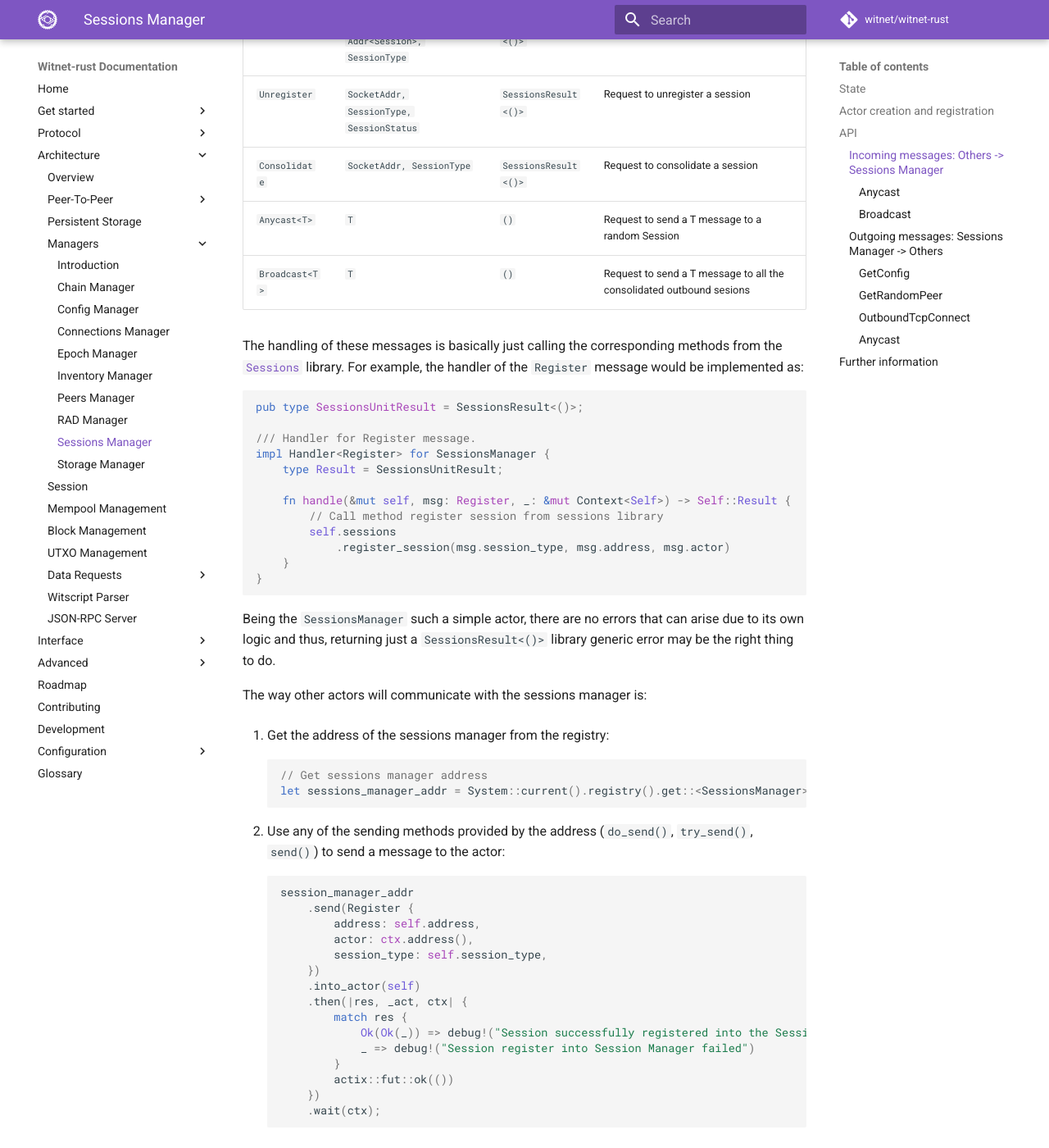
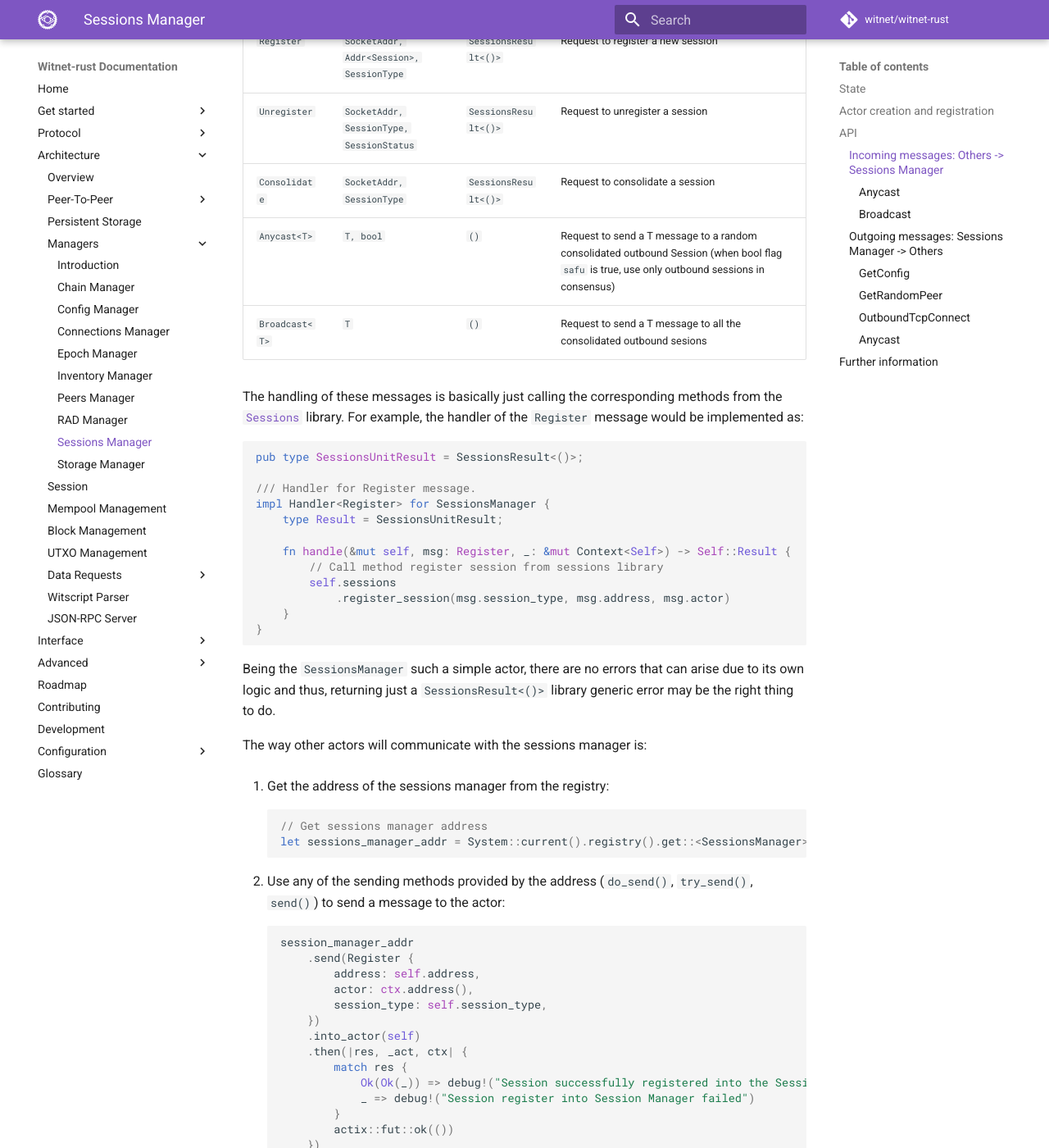
Before and after one commit to witnet/witnet-rust, an MkDocs documentation site: the page built from docs/architecture/managers/sessions-manager.md, in a window 1280 px wide and 1400 px high, scrolled down 1381 px. Shown: the whole window at 82% size. Built offline with MkDocs 1.6.1 and Material for MkDocs 9.7.7, drawn with Linux system fonts in a browser that asks for light colours; comment, search, counter and statistics services are not loaded; some of the changed text lies outside the part shown.

Commit message:
docs(managers): add safu flag to docs

```diff
--- a/docs/architecture/managers/sessions-manager.md
+++ b/docs/architecture/managers/sessions-manager.md
@@ -44,14 +44,14 @@ System::current().registry().set(sessions_manager_addr);
 
 These are the messages supported by the sessions manager handlers:
 
-| Message        | Input type                               | Output type          | Description                                                          |
-| -------------- | ---------------------------------------- | -------------------- | -------------------------------------------------------------------- |
-| `Create`       | `TcpStream, SessionType`                 | `()`                 | Request to create a new session                                      |
-| `Register`     | `SocketAddr, Addr<Session>, SessionType` | `SessionsResult<()>` | Request to register a new session                                    |
-| `Unregister`   | `SocketAddr, SessionType, SessionStatus` | `SessionsResult<()>` | Request to unregister a session                                      |
-| `Consolidate`  | `SocketAddr, SessionType`                | `SessionsResult<()>` | Request to consolidate a session                                     |
-| `Anycast<T>`   | `T`                                      | `()`                 | Request to send a T message to a random Session                      |
-| `Broadcast<T>` | `T`                                      | `()`                 | Request to send a T message to all the consolidated outbound sesions |
+| Message        | Input type                               | Output type          | Description                                                                                                                                    |
+|:---------------|:-----------------------------------------|:---------------------|:-----------------------------------------------------------------------------------------------------------------------------------------------|
+| `Create`       | `TcpStream, SessionType`                 | `()`                 | Request to create a new session                                                                                                                |
+| `Register`     | `SocketAddr, Addr<Session>, SessionType` | `SessionsResult<()>` | Request to register a new session                                                                                                              |
+| `Unregister`   | `SocketAddr, SessionType, SessionStatus` | `SessionsResult<()>` | Request to unregister a session                                                                                                                |
+| `Consolidate`  | `SocketAddr, SessionType`                | `SessionsResult<()>` | Request to consolidate a session                                                                                                               |
+| `Anycast<T>`   | `T, bool`                                | `()`                 | Request to send a T message to a random consolidated outbound Session (when bool flag `safu` is true, use only outbound sessions in consensus) |
+| `Broadcast<T>` | `T`                                      | `()`                 | Request to send a T message to all the consolidated outbound sesions                                                                           |
 
 The handling of these messages is basically just calling the corresponding methods from the
 [`Sessions`][sessions] library. For example, the handler of the `Register` message would be
@@ -109,6 +109,8 @@ The way other actors will communicate with the sessions manager is:
 
 The handler for `Anycast<T>` messages is basically just calling the method `get_random_anycast_session` from the
 [`Sessions`][sessions] library to obtain a random `Session` and forward the `T` message to it.
+
+When bool flag `safu` is true, use only outbound consolidated sessions in consensus.
 
 The return value of the delegated call is processed by `act.process_command_response(&res)`
 
```
